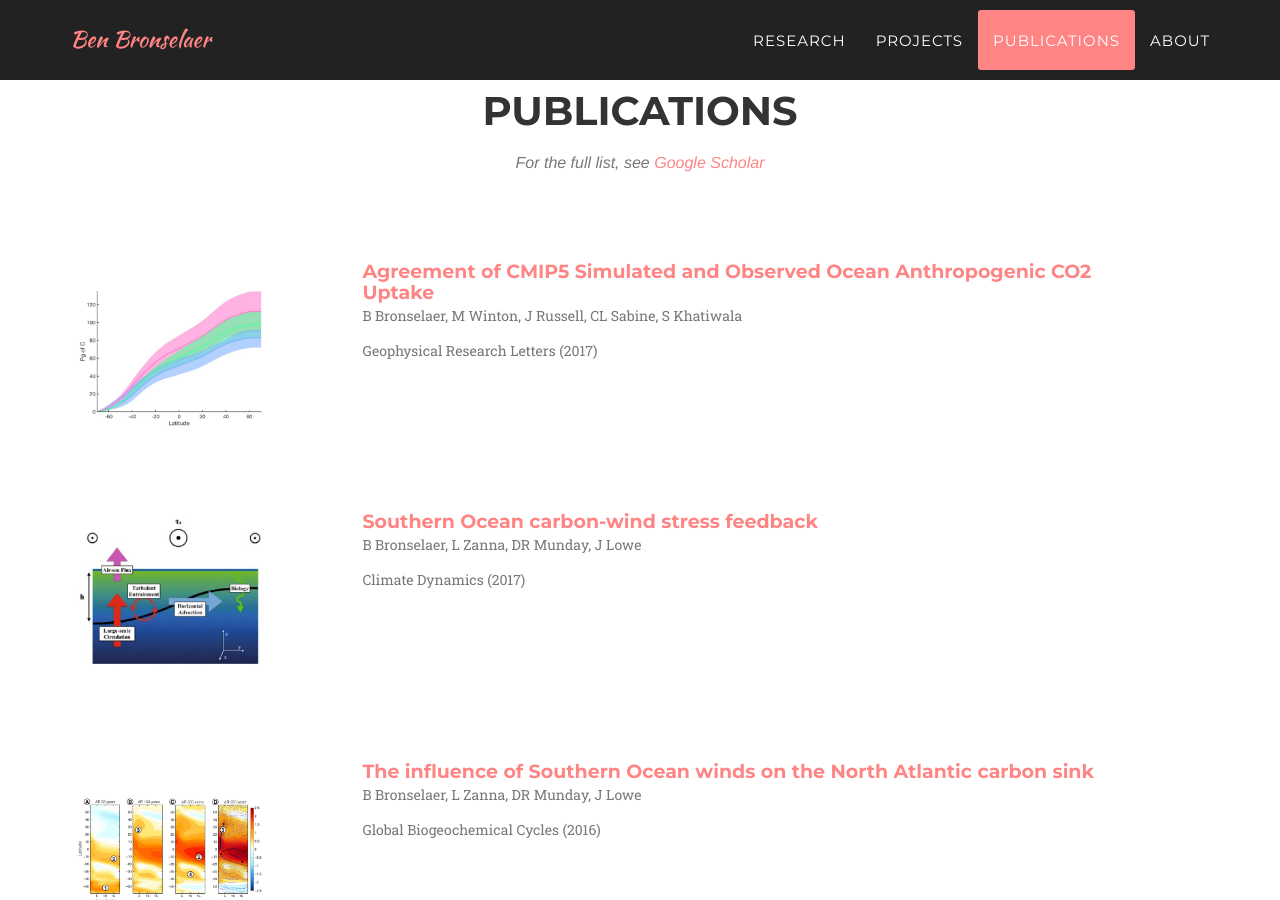
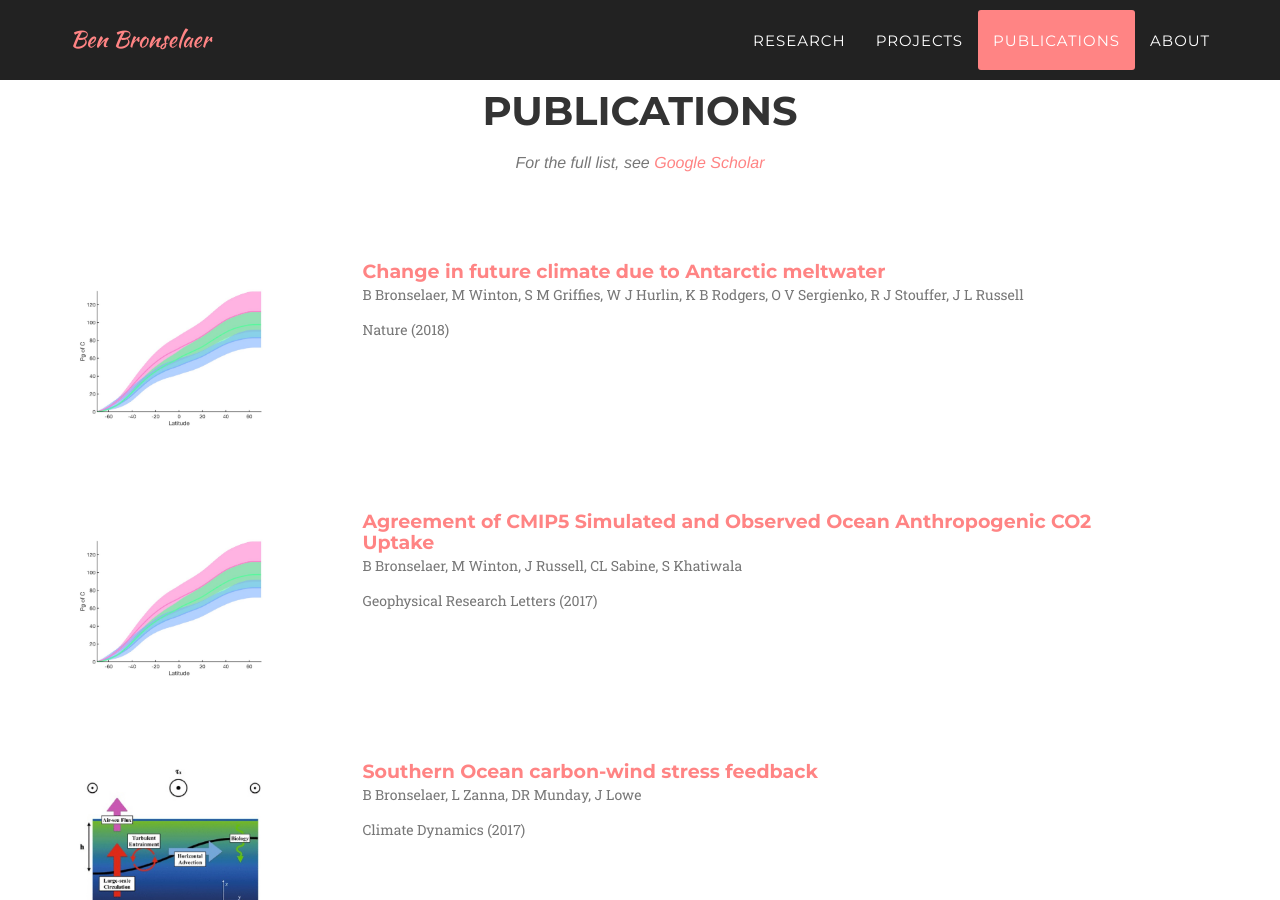
Before and after one commit to BenBronselaer/BenBronselaer.github.io, a Jekyll site: the page built from index.html, in a window 1280 px wide and 900 px high, scrolled down 2674 px. Built offline with Jekyll 4.4.1, drawn with Linux system fonts in a browser that asks for light colours; some web fonts are replaced.

Commit message:
Update _config.yml

```diff
--- a/_config.yml
+++ b/_config.yml
@@ -26,6 +26,11 @@ social:
 
 # Highlighted publications
 pubs:
+  - title: Change in future climate due to Antarctic meltwater
+    authors: B Bronselaer, M Winton, S M Griffies, W J Hurlin, K B Rodgers, O V Sergienko, R J Stouffer, J L Russell
+    journal: Nature (2018)
+    doi: https://doi.org/10.1038/s41586-018-0712-z
+    pic: GRL
   - title: Agreement of CMIP5 Simulated and Observed Ocean Anthropogenic CO2 Uptake
     authors: B Bronselaer, M Winton, J Russell, CL Sabine, S Khatiwala
     journal: Geophysical Research Letters (2017)
```
